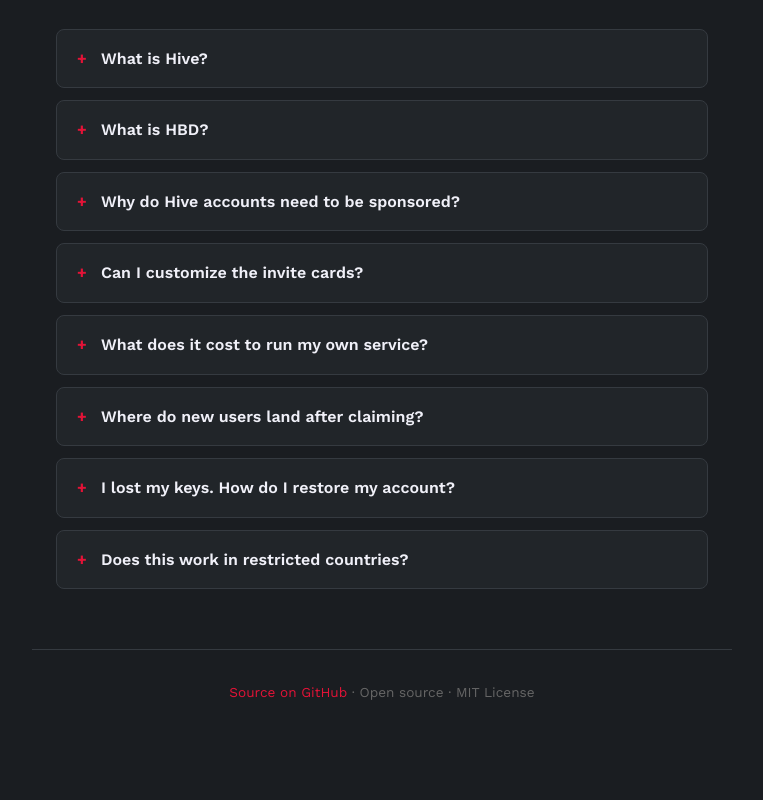
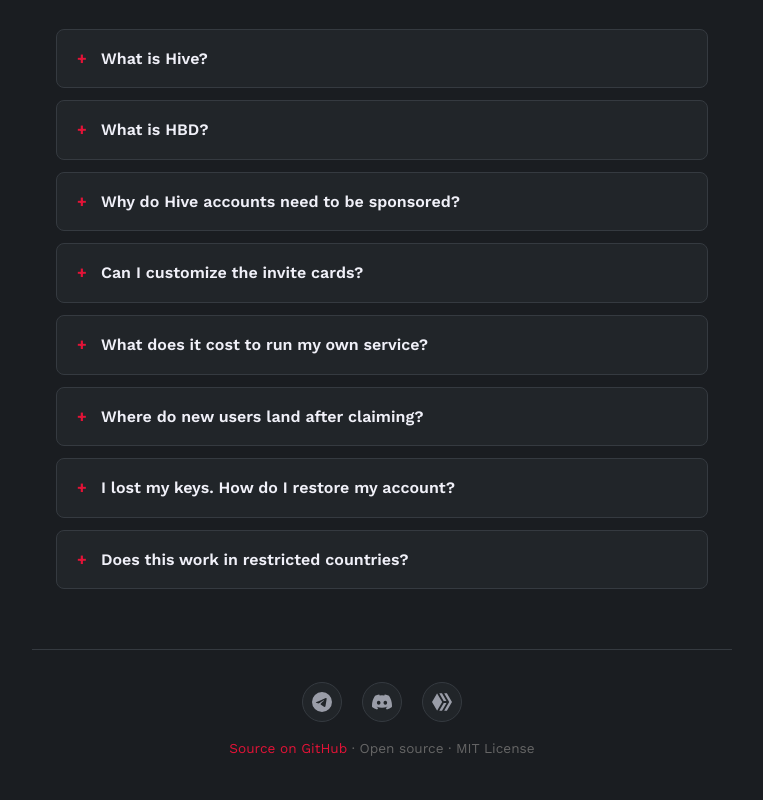
Before and after one commit to Demotruk/hiveinvite.com, a plain HTML site: page index.html in a window 1280 px wide. Shown: the part 2256-3056 px from the top of the page, without its empty margins (258-1021 px from the left). Before the commit the page ends 3000 px from the top, so only its background shows below. Drawn offline with nearby package versions, Linux system fonts and the light colour scheme.

Commit message:
fix: restore social links lost during rebuild

```diff
--- a/index.html
+++ b/index.html
@@ -48,6 +48,33 @@
       transition: background 0.2s;
     }
     .cta:hover { background: #ff2850; text-decoration: none; }
+
+    /* Social links */
+    .social-links {
+      display: flex;
+      justify-content: center;
+      gap: 1.25rem;
+      margin-bottom: 1rem;
+    }
+    .social-links a {
+      display: inline-flex;
+      align-items: center;
+      justify-content: center;
+      width: 40px; height: 40px;
+      border-radius: 50%;
+      background: #212529;
+      border: 1px solid #353a40;
+      color: #9a9da8;
+      transition: background 0.2s, color 0.2s, border-color 0.2s;
+    }
+    .social-links a:hover {
+      background: #E31337;
+      color: #fff;
+      border-color: #E31337;
+      text-decoration: none;
+    }
+    .social-links a svg { width: 20px; height: 20px; fill: currentColor; }
+
     .cta-secondary {
       display: inline-block;
       border: 1px solid #E31337;
@@ -317,6 +344,17 @@
   </section>
 
   <footer>
+    <div class="social-links">
+      <a href="https://t.me/hiveblockchain" target="_blank" rel="noopener" title="Telegram">
+        <svg viewBox="0 0 24 24"><path d="M11.944 0A12 12 0 0 0 0 12a12 12 0 0 0 12 12 12 12 0 0 0 12-12A12 12 0 0 0 12 0a12 12 0 0 0-.056 0zm4.962 7.224c.1-.002.321.023.465.14a.506.506 0 0 1 .171.325c.016.093.036.306.02.472-.18 1.898-.962 6.502-1.36 8.627-.168.9-.499 1.201-.82 1.23-.696.065-1.225-.46-1.9-.902-1.056-.693-1.653-1.124-2.678-1.8-1.185-.78-.417-1.21.258-1.91.177-.184 3.247-2.977 3.307-3.23.007-.032.014-.15-.056-.212s-.174-.041-.249-.024c-.106.024-1.793 1.14-5.061 3.345-.479.33-.913.49-1.302.48-.428-.008-1.252-.241-1.865-.44-.752-.245-1.349-.374-1.297-.789.027-.216.325-.437.893-.663 3.498-1.524 5.83-2.529 6.998-3.014 3.332-1.386 4.025-1.627 4.476-1.635z"/></svg>
+      </a>
+      <a href="https://discord.gg/aeUwsFEBf" target="_blank" rel="noopener" title="Discord">
+        <svg viewBox="0 0 24 24"><path d="M20.317 4.37a19.791 19.791 0 0 0-4.885-1.515.074.074 0 0 0-.079.037c-.21.375-.444.864-.608 1.25a18.27 18.27 0 0 0-5.487 0 12.64 12.64 0 0 0-.617-1.25.077.077 0 0 0-.079-.037A19.736 19.736 0 0 0 3.677 4.37a.07.07 0 0 0-.032.027C.533 9.046-.32 13.58.099 18.057a.082.082 0 0 0 .031.057 19.9 19.9 0 0 0 5.993 3.03.078.078 0 0 0 .084-.028c.462-.63.874-1.295 1.226-1.994a.076.076 0 0 0-.041-.106 13.107 13.107 0 0 1-1.872-.892.077.077 0 0 1-.008-.128 10.2 10.2 0 0 0 .372-.292.074.074 0 0 1 .077-.01c3.928 1.793 8.18 1.793 12.062 0a.074.074 0 0 1 .078.01c.12.098.246.198.373.292a.077.077 0 0 1-.006.127 12.299 12.299 0 0 1-1.873.892.077.077 0 0 0-.041.107c.36.698.772 1.362 1.225 1.993a.076.076 0 0 0 .084.028 19.839 19.839 0 0 0 6.002-3.03.077.077 0 0 0 .032-.054c.5-5.177-.838-9.674-3.549-13.66a.061.061 0 0 0-.031-.03zM8.02 15.33c-1.183 0-2.157-1.085-2.157-2.419 0-1.333.956-2.419 2.157-2.419 1.21 0 2.176 1.096 2.157 2.42 0 1.333-.956 2.418-2.157 2.418zm7.975 0c-1.183 0-2.157-1.085-2.157-2.419 0-1.333.955-2.419 2.157-2.419 1.21 0 2.176 1.096 2.157 2.42 0 1.333-.946 2.418-2.157 2.418z"/></svg>
+      </a>
+      <a href="https://peakd.com/@demotruk" target="_blank" rel="noopener" title="Hive (@demotruk)">
+        <svg viewBox="0 0 24 24"><path d="M6.076 1.637a.103.103 0 00-.09.05L.014 11.95a.102.102 0 000 .104l6.039 10.26c.04.068.14.068.18 0l5.972-10.262a.102.102 0 00-.002-.104L6.166 1.687a.103.103 0 00-.09-.05zm2.863 0c-.079 0-.13.085-.09.154l5.186 8.967a.105.105 0 00.09.053h3.117c.08 0 .13-.088.09-.157l-5.186-8.966a.104.104 0 00-.09-.051H8.94zm5.891 0a.102.102 0 00-.088.154L20.656 12l-5.914 10.209a.102.102 0 00.088.154h3.123a.1.1 0 00.088-.05l5.945-10.262a.1.1 0 000-.102L18.041 1.688a.1.1 0 00-.088-.051H14.83zm-.79 11.7a.1.1 0 00-.089.052l-5.101 8.82c-.04.069.01.154.09.154h3.117a.104.104 0 00.09-.05l5.1-8.82a.103.103 0 00-.09-.155h-3.118z"/></svg>
+      </a>
+    </div>
     <p><a href="https://github.com/Demotruk/HiveAccessibleAnywhere">Source on GitHub</a> &middot; Open source &middot; MIT License</p>
   </footer>
 
```
